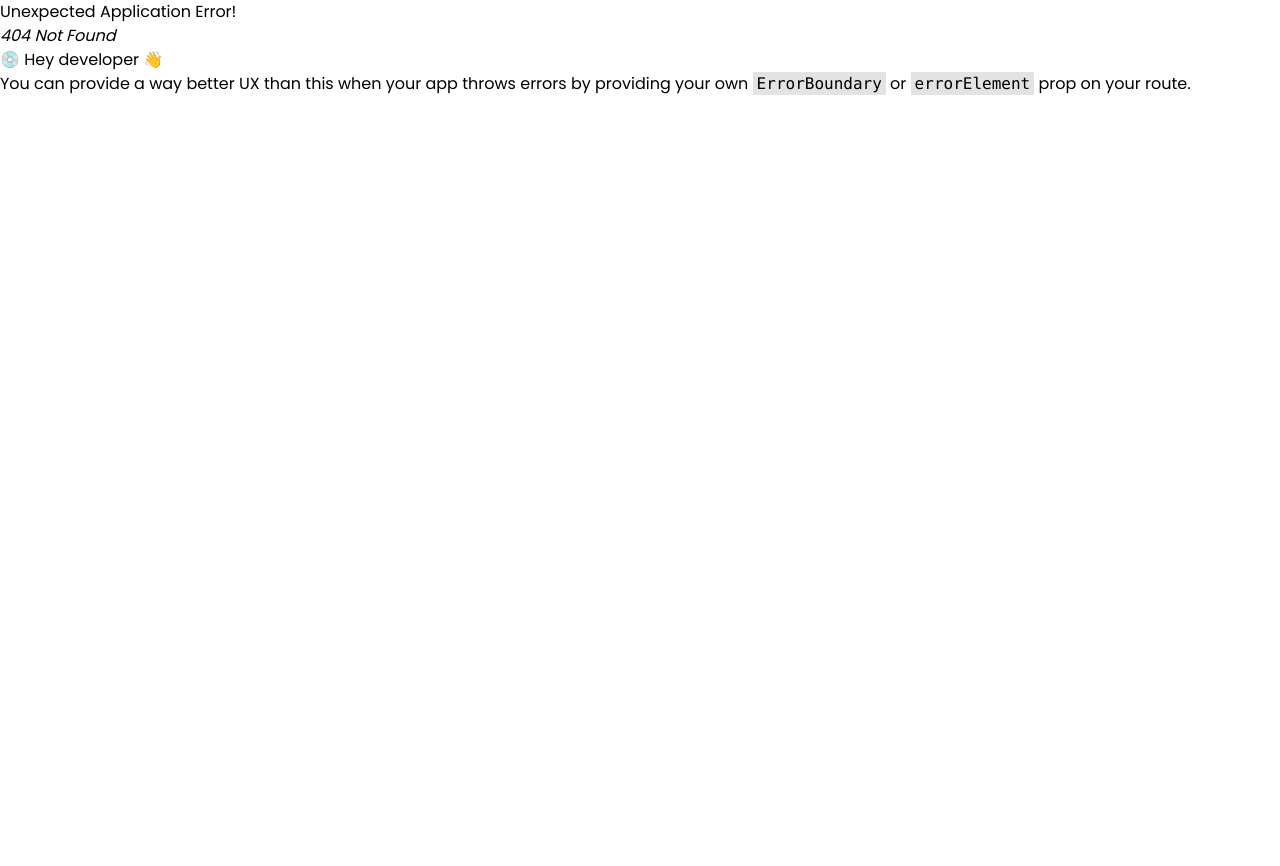
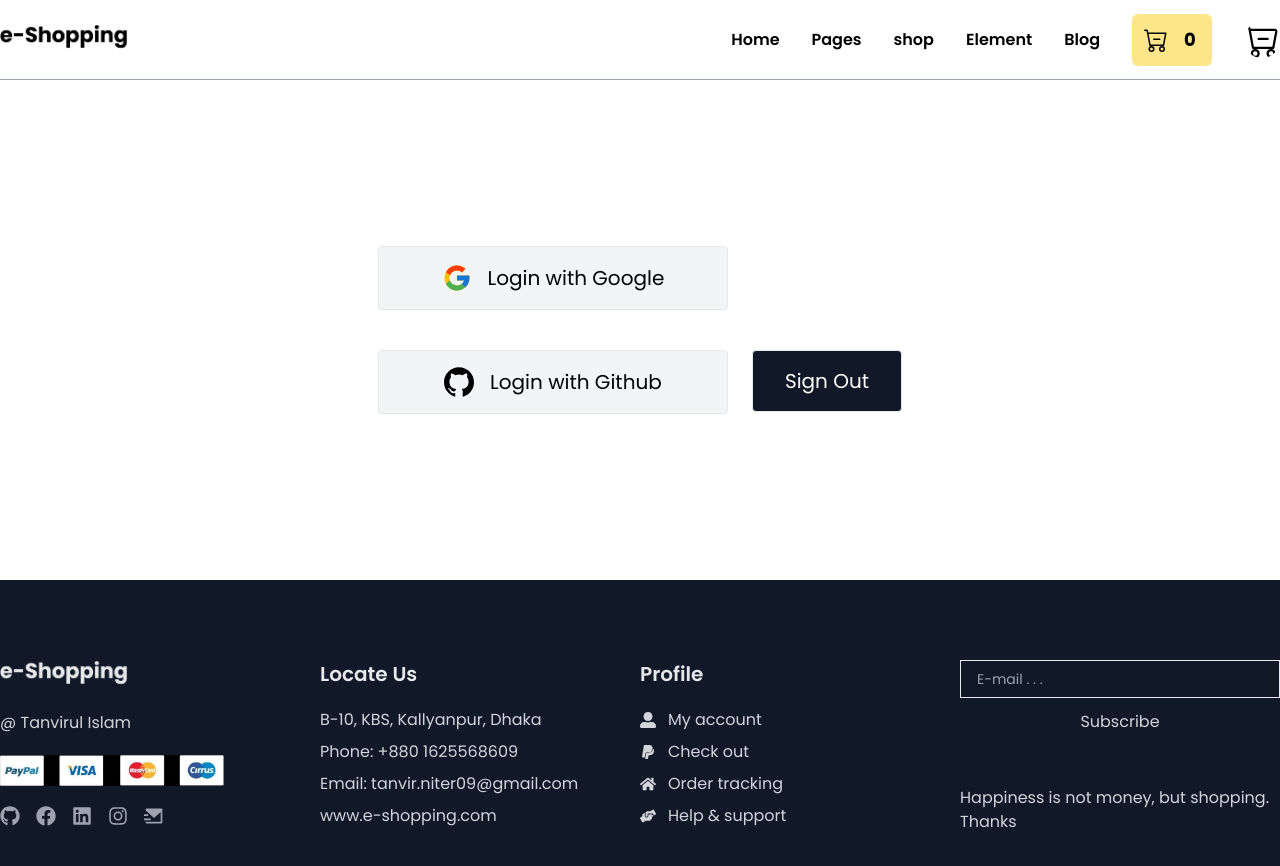
Before and after one commit to tanvir35web/e-shopping, a React (Vite) app: page /login in a window 1280 px wide. Before the commit this address had no page. Shown: the top 866 px of the page. Before the commit the page ends 800 px from the top, so only its background shows below. Built offline with nearby package versions, Linux system fonts and the light colour scheme.

Commit message:
user authentation added and check firt for payment

```diff
--- a/package.json
+++ b/package.json
@@ -12,6 +12,7 @@
   "dependencies": {
     "@reduxjs/toolkit": "^2.1.0",
     "axios": "^1.6.7",
+    "firebase": "^10.8.0",
     "react": "^18.2.0",
     "react-dom": "^18.2.0",
     "react-icons": "^5.0.1",
--- a/src/App.jsx
+++ b/src/App.jsx
@@ -15,6 +15,7 @@ import {
   ScrollRestoration,
 } from "react-router-dom";
 import ProductDetails from "./components/ProductDetails";
+import Login from "./pages/Login";
 
 const Layout = () => {
   return (
@@ -45,6 +46,10 @@ const router = createBrowserRouter([
         path: "/cart",
         element: <Cart />,
       },
+      {
+        path: "/login",
+        element: <Login/>
+      }
     ],
   },
 ]);
--- a/src/components/Header.jsx
+++ b/src/components/Header.jsx
@@ -5,6 +5,7 @@ import { useSelector } from "react-redux";
 
 export const Header = () => {
     const productData = useSelector((state) => state.shopping.productData);
+    const userInfo = useSelector((state) => state.shopping.userInfo);
 
     return (
         <div className="w-full h-20 bg-white border-b-[1px] border-b-gray-400 font-bodyFont sticky top-0 z-50">
@@ -54,12 +55,15 @@ export const Header = () => {
                     </Link>
 
                     <div>
-                        <img
-                            className="w-9 h-9 rounded-full"
-                            src={userIcon}
-                            alt="userLogo"
-                        />
+                        <Link to="/login">
+                            <img
+                                className="w-9 h-9 rounded-full"
+                                src={userInfo ? userInfo.image : cartIcon}
+                                alt="userLogo"
+                            />
+                        </Link>
                     </div>
+                    {userInfo && <p>{userInfo.name}</p>}
                 </div>
             </div>
         </div>
--- a/src/components/cartItem.jsx
+++ b/src/components/cartItem.jsx
@@ -14,7 +14,6 @@ import { Link } from "react-router-dom";
 const CartItem = () => {
     const dispatch = useDispatch();
     const productData = useSelector((item) => item.shopping.productData);
-    console.log(productData);
 
     return (
         <div className="w-2/3 pr-10 ">
--- /dev/null
+++ b/src/firebase.config.js
@@ -0,0 +1,17 @@
+// Import the functions you need from the SDKs you need
+import { initializeApp } from "firebase/app";
+// TODO: Add SDKs for Firebase products that you want to use
+// https://firebase.google.com/docs/web/setup#available-libraries
+
+// Your web app's Firebase configuration
+const firebaseConfig = {
+  apiKey: "AIzaSyB7Ds4zMF6ba1VgU0muESbqjLKr4-y-4B8",
+  authDomain: "e-shopping-app-10f31.firebaseapp.com",
+  projectId: "e-shopping-app-10f31",
+  storageBucket: "e-shopping-app-10f31.appspot.com",
+  messagingSenderId: "725204291511",
+  appId: "1:725204291511:web:957860eab676d2ac992232"
+};
+
+// Initialize Firebase
+export const app = initializeApp(firebaseConfig);
--- a/src/main.jsx
+++ b/src/main.jsx
@@ -3,12 +3,12 @@ import ReactDOM from "react-dom/client";
 import App from "./App.jsx";
 import "./index.css";
 import { PersistGate } from "redux-persist/integration/react";
-
 import { store, persistor } from "./redux/store.jsx";
 import { Provider } from "react-redux";
+import { app } from "./firebase.config.js";
 
 ReactDOM.createRoot(document.getElementById("root")).render(
-    <Provider store={store}>
+    <Provider store={store} app={app} >
         <PersistGate loading ={"loading"} persistor={persistor}>
             <App />
         </PersistGate>
--- a/src/pages/Cart.jsx
+++ b/src/pages/Cart.jsx
@@ -1,10 +1,14 @@
 import React, { useEffect, useState } from "react";
 import { useSelector } from "react-redux";
 import CartItem from "../components/cartItem";
+import { toast } from "react-toastify";
 
 const Cart = () => {
     const productData = useSelector((item) => item.shopping.productData);
     const [totalAmount, setTotalAmount] = useState("");
+    const userInfo = useSelector((state) => state.shopping.userInfo);
+    const [payNow, setPayNow] = useState(false);
+
     useEffect(() => {
         let price = 0;
         productData.map((item) => {
@@ -13,6 +17,14 @@ const Cart = () => {
         });
         setTotalAmount(price.toFixed(2));
     }, [productData]);
+
+    const handlePaymentCheckout = () => {
+        if (userInfo) {
+            setPayNow(true);
+        } else {
+            toast.error("please sign in to checkout");
+        }
+    };
     return (
         <div>
             <img
@@ -35,7 +47,6 @@ const Cart = () => {
                         <p className="flex items-start gap-4 text-base">
                             Shipping
                             <span className="">
-
                                 Lorem ipsum dolor sit, amet consectetur
                                 adipisicing elit. Pariatur rerum
                             </span>
@@ -43,11 +54,22 @@ const Cart = () => {
                     </div>
                     <p className="flex justify-between mt-6  text-lg">
                         Total Amount
-                    <span className="font-bold text-xl"> $ {totalAmount} </span>
+                        <span className="font-bold text-xl">
+                            {" "}
+                            $ {totalAmount}{" "}
+                        </span>
                     </p>
-                    <button className="bg-black text-white text-base w-full py-3 mt-6 hover:bg-gray-800 duration-200">
+                    <button
+                        onClick={handlePaymentCheckout}
+                        className="bg-black text-white text-base w-full py-3 mt-6 hover:bg-gray-800 duration-200 rounded"
+                    >
                         proceed to checkout
                     </button>
+                    {payNow && (
+                        <button className="bg-black text-white text-base w-full py-3 mt-6 hover:bg-gray-800 duration-200 rounded">
+                            Go for Payment
+                        </button>
+                    )}
                 </div>
             </div>
         </div>
--- /dev/null
+++ b/src/pages/Login.jsx
@@ -0,0 +1,108 @@
+import React from "react";
+import { FcGoogle } from "react-icons/fc";
+import { ImGithub } from "react-icons/im";
+import {
+    GoogleAuthProvider,
+    getAuth,
+    signInWithPopup,
+    signOut,
+} from "firebase/auth";
+import { ToastContainer, toast } from "react-toastify";
+import { useDispatch, useSelector } from "react-redux";
+import { addUser, removeUser } from "../redux/shoppingSlice";
+import { useNavigate } from "react-router-dom";
+
+const Login = () => {
+    const dispatch = useDispatch();
+    const navigate = useNavigate();
+    const auth = getAuth();
+    const provider = new GoogleAuthProvider();
+    const userInfo = useSelector((state) => state.shopping.userInfo);
+
+    const handleGoogleLogin = (e) => {
+        e.preventDefault();
+        signInWithPopup(auth, provider)
+            .then((result) => {
+                const user = result.user;
+                dispatch(
+                    addUser({
+                        _id: user.uid,
+                        name: user.displayName,
+                        email: user.email,
+                        image: user.photoURL,
+                    })
+                );
+                setTimeout(() => {
+                    navigate("/");
+                }, 1500);
+                toast.success("Login Successfully");
+            })
+            .catch((error) => {
+                console.error(error);
+            });
+    };
+
+    const handleGoogleSignOut = () => {
+        signOut(auth)
+            .then(() => {
+                dispatch(removeUser());
+                toast.success("Log Out Successfully");
+            })
+            .catch((error) => {
+                console.error(error);
+            });
+    };
+
+    return (
+        <div className="p-10 w-full h-[500px] flex items-center justify-center">
+            <div className="flex flex-col gap-10">
+                <div className="flex gap-6">
+                    <div
+                        onClick={handleGoogleLogin}
+                        className="flex items-center justify-center gap-4 border h-full w-[350px] px-8 py-4 bg-gray-100 cursor-pointer rounded hover:bg-gray-200"
+                    >
+                        <FcGoogle className="text-3xl" />
+                        <span className="text-xl font-normal">
+                            Login with Google
+                        </span>
+                    </div>
+
+                    {userInfo && (
+                        <p
+                            onClick={handleGoogleSignOut}
+                            className="text-xl text-center font-normal border px-8 h-full py-4 bg-gray-900 text-white cursor-pointer rounded hover:bg-gray-200 hover:text-black duration-150"
+                        >
+                            Sign Out
+                        </p>
+                    )}
+                </div>
+
+                <div className="flex gap-6">
+                    <div className="flex items-center justify-center gap-4 border w-[350px] px-8 py-4 bg-gray-100 cursor-pointer rounded hover:bg-gray-200">
+                        <ImGithub className="text-3xl" />
+                        <span className="text-xl font-normal">
+                            Login with Github
+                        </span>
+                    </div>
+                    <p className="text-xl text-center font-normal border px-8 h-full py-4 bg-gray-900 text-white cursor-pointer rounded hover:bg-gray-200 hover:text-black duration-150">
+                        Sign Out
+                    </p>
+                </div>
+            </div>
+            <ToastContainer
+                position="top-left"
+                autoClose={2000}
+                hideProgressBar={false}
+                newestOnTop={false}
+                closeOnClick
+                rtl={false}
+                pauseOnFocusLoss
+                draggable
+                pauseOnHover
+                theme="dark"
+            />
+        </div>
+    );
+};
+
+export default Login;
--- a/src/redux/shoppingSlice.jsx
+++ b/src/redux/shoppingSlice.jsx
@@ -51,6 +51,14 @@ export const shoppingSlice = createSlice({
                 item.quantity--;
             }
         },
+
+        addUser: (state, action) => {
+            state.userInfo = action.payload;
+        },
+
+        removeUser: (state) => {
+            state.userInfo = null;
+        },
     },
 });
 
@@ -60,6 +68,8 @@ export const {
     resetCart,
     incrementQuantity,
     decrementQuantity,
+    addUser,
+    removeUser,
 } = shoppingSlice.actions;
 
 export default shoppingSlice.reducer;
```
Also changed, not shown: 1 other file (tests, documents, lock files or other folders).
